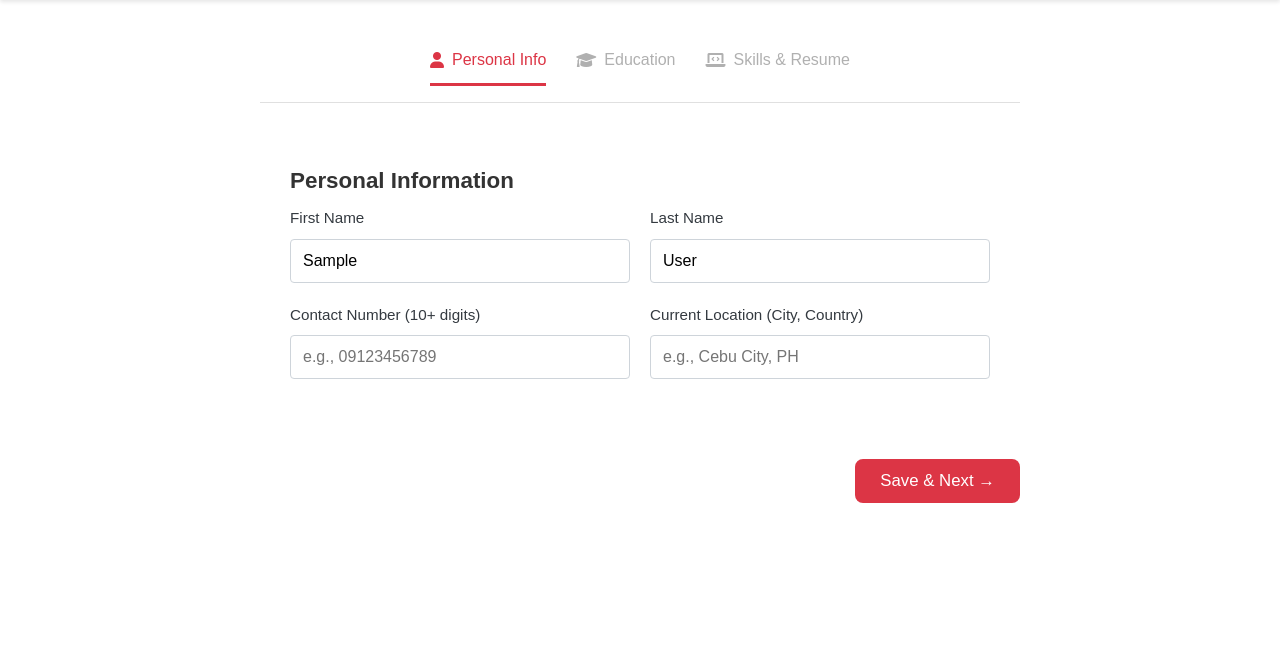
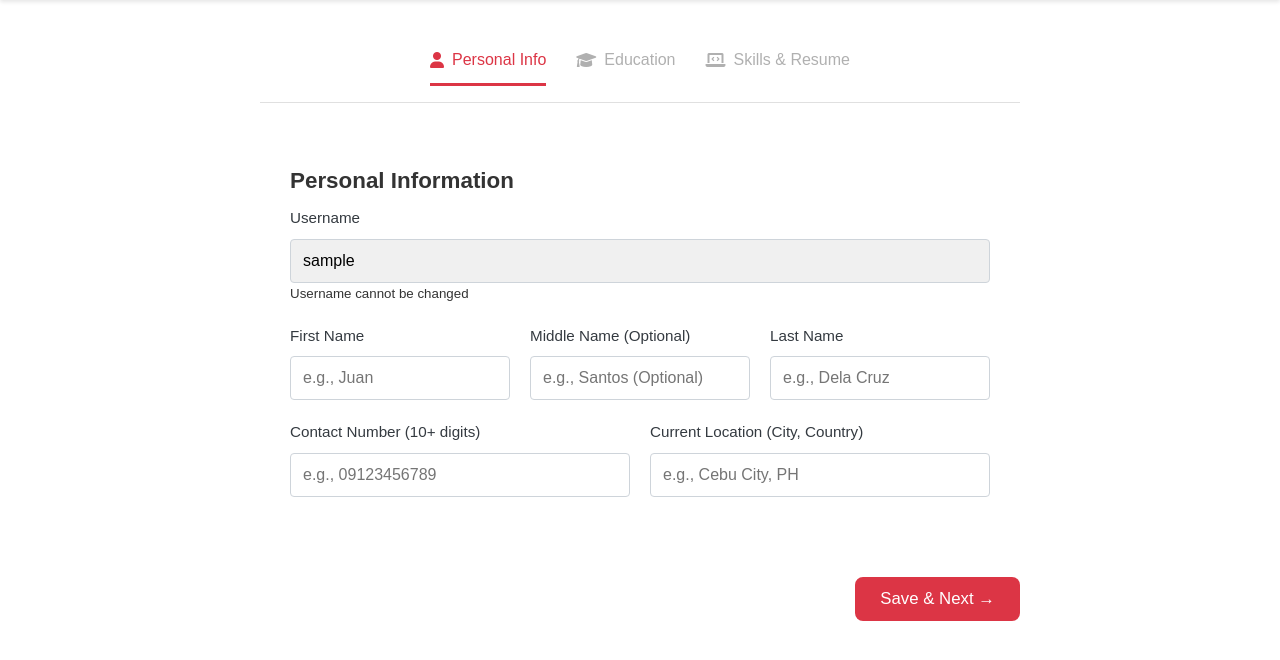
Before and after one commit to rmcky0/CSIT327-G1-JobConnect, a Django app: page /applicant/setup/personal-info/ in a window 1280 px wide. Shown: the part 69-729 px from the top of the page. Run offline with Django 5.2, Linux system fonts and the light colour scheme; the visitor is signed in with stand-in values (Sample User, id 1); data comes from the database, SQL or seed files in the repository.

Commit message:
modify(models): added user-created username, combined first and last name for full name

```diff
--- a/JobConnect/accounts/models.py
+++ b/JobConnect/accounts/models.py
@@ -14,6 +14,7 @@ def resume_upload_path(instance, filename):
 
 class User(AbstractUser):
     email = models.EmailField(unique=True, blank=False)
+    middle_name = models.CharField(max_length=150, blank=True, default='')
 
     USERNAME_FIELD = 'email'
     REQUIRED_FIELDS = ['first_name', 'last_name', 'username']
@@ -31,6 +32,18 @@ class User(AbstractUser):
         default='applicant',
         verbose_name='User Type'
     )
+
+    @property
+    def full_name(self):
+        """Returns the full name combining first, middle, and last name."""
+        parts = [self.first_name, self.middle_name, self.last_name]
+        return ' '.join(part for part in parts if part)
+
+    def set_name_from_full_name(self, full_name):
+        """Parse full name and set first_name and last_name."""
+        parts = full_name.strip().split(None, 1)  # Split on first space
+        self.first_name = parts[0] if parts else ''
+        self.last_name = parts[1] if len(parts) > 1 else ''
 
     @property
     def profile(self):
@@ -66,6 +79,11 @@ class ApplicantProfile(models.Model):
     setup_step_progress = models.IntegerField(default=1)
 
     # Step 1: Personal Info
+    # Name fields (editable during profile setup)
+    first_name = models.CharField(max_length=150, blank=True, default='')
+    middle_name = models.CharField(max_length=150, blank=True, default='')
+    last_name = models.CharField(max_length=150, blank=True, default='')
+
     contact_number = models.CharField(
         max_length=15,
         validators=[MinLengthValidator(10, message="Contact number must be at least 10 digits.")],
@@ -129,6 +147,11 @@ class EmployerProfile(models.Model):
     )
 
     # --- Step 1: Company Info (Existing Fields) ---
+    # Name fields (editable during profile setup)
+    first_name = models.CharField(max_length=150, blank=True, default='')
+    middle_name = models.CharField(max_length=150, blank=True, default='')
+    last_name = models.CharField(max_length=150, blank=True, default='')
+
     company_name = models.CharField(max_length=255, blank=True, null=True)
     about_us = models.TextField(blank=True, null=True)
     logo = models.ImageField(upload_to='employer_documents/logos/', blank=True, null=True)
--- a/JobConnect/applicant_profile/forms.py
+++ b/JobConnect/applicant_profile/forms.py
@@ -5,8 +5,20 @@ from accounts.models import ApplicantProfile # Correctly import from your accoun
 class PersonalInfoForm(forms.ModelForm):
     class Meta:
         model = ApplicantProfile
-        fields = ['contact_number', 'location']
+        fields = ['first_name', 'middle_name', 'last_name', 'contact_number', 'location']
         widgets = {
+            'first_name': forms.TextInput(attrs={
+                'class': 'form-control',
+                'placeholder': 'e.g., Juan'
+            }),
+            'middle_name': forms.TextInput(attrs={
+                'class': 'form-control',
+                'placeholder': 'e.g., Santos (Optional)'
+            }),
+            'last_name': forms.TextInput(attrs={
+                'class': 'form-control',
+                'placeholder': 'e.g., Dela Cruz'
+            }),
             'contact_number': forms.TextInput(attrs={
                 'class': 'form-control',
                 'placeholder': 'e.g., 09123456789'
@@ -15,6 +27,13 @@ class PersonalInfoForm(forms.ModelForm):
                 'class': 'form-control',
                 'placeholder': 'e.g., Cebu City, PH'
             }),
+        }
+        labels = {
+            'first_name': 'First Name',
+            'middle_name': 'Middle Name (Optional)',
+            'last_name': 'Last Name',
+            'contact_number': 'Contact Number (10+ digits)',
+            'location': 'Current Location (City, Country)'
         }
 
 # Form for Step 2: Education Details
--- a/JobConnect/templates/applicant_profile/applicant_profile_step1.html
+++ b/JobConnect/templates/applicant_profile/applicant_profile_step1.html
@@ -43,26 +43,41 @@
             <h2>Personal Information</h2>
 
             <div class="input-group-row">
-                {# Full Name (Read-only/Initial data from User model) #}
+                {# Username (Read-only from User model) #}
                 <div class="field-container">
-                    <label>First Name</label>
-                    {# User fields are read-only, assuming they were set at registration #}
-                    <input type="text" value="{{ user.first_name }}" class="form-control">
+                    <label>Username</label>
+                    <input type="text" value="{{ user.username }}" class="form-control" readonly style="background-color: #f0f0f0; cursor: not-allowed;">
+                    <small class="form-text text-muted">Username cannot be changed</small>
+                </div>
+            </div>
+
+            <div class="input-group-row">
+                {# First Name, Middle Name, Last Name #}
+                <div class="field-container">
+                    <label for="{{ form.first_name.id_for_label }}">{{ form.first_name.label }}</label>
+                    {{ form.first_name }}
+                    {% if form.first_name.errors %}<div class="error-text">{{ form.first_name.errors.0 }}</div>{% endif %}
                 </div>
                 <div class="field-container">
-                    <label>Last Name</label>
-                    <input type="text" value="{{ user.last_name }}" class="form-control">
+                    <label for="{{ form.middle_name.id_for_label }}">{{ form.middle_name.label }}</label>
+                    {{ form.middle_name }}
+                    {% if form.middle_name.errors %}<div class="error-text">{{ form.middle_name.errors.0 }}</div>{% endif %}
+                </div>
+                <div class="field-container">
+                    <label for="{{ form.last_name.id_for_label }}">{{ form.last_name.label }}</label>
+                    {{ form.last_name }}
+                    {% if form.last_name.errors %}<div class="error-text">{{ form.last_name.errors.0 }}</div>{% endif %}
                 </div>
             </div>
 
             <div class="input-group-row">
                 <div class="field-container">
-                    <label for="{{ form.contact_number.id_for_label }}">Contact Number (10+ digits)</label>
+                    <label for="{{ form.contact_number.id_for_label }}">{{ form.contact_number.label }}</label>
                     {{ form.contact_number }}
                     {% if form.contact_number.errors %}<div class="error-text">{{ form.contact_number.errors.0 }}</div>{% endif %}
                 </div>
                 <div class="field-container">
-                    <label for="{{ form.location.id_for_label }}">Current Location (City, Country)</label>
+                    <label for="{{ form.location.id_for_label }}">{{ form.location.label }}</label>
                     {{ form.location }}
                     {% if form.location.errors %}<div class="error-text">{{ form.location.errors.0 }}</div>{% endif %}
                 </div>
```
Also changed, not shown: JobConnect/accounts/forms.py (+35 -15 lines), JobConnect/employer_profile/forms.py (+14 -1 lines), JobConnect/static/js/register.js (+24 -16 lines), JobConnect/templates/accounts/register.html (+8 -8 lines), JobConnect/templates/employer_profile/employer_profile_step1.html (+32 -0 lines), JobConnect/accounts/migrations/0010_applicantprofile_first_name_and_more.py (added), JobConnect/accounts/migrations/0011_employerprofile_first_name_employerprofile_last_name_and_more.py (added).
